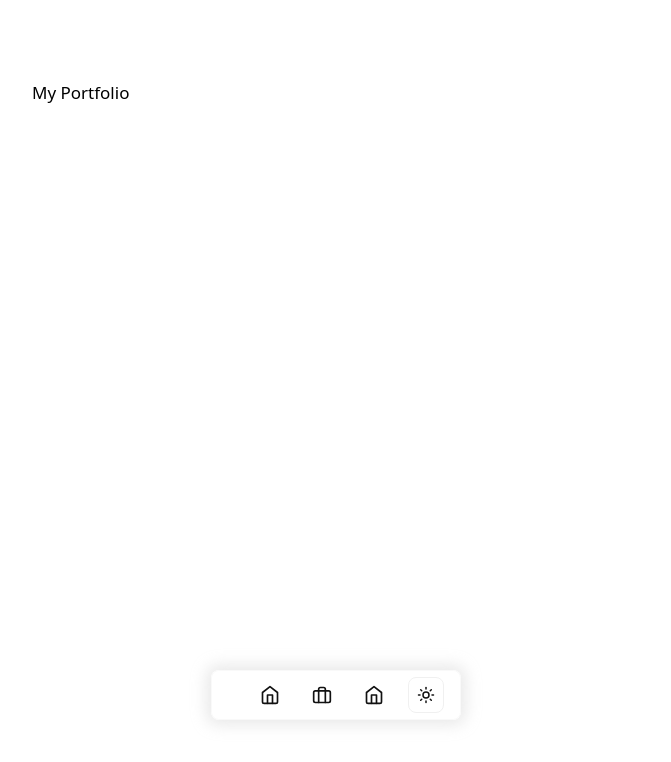
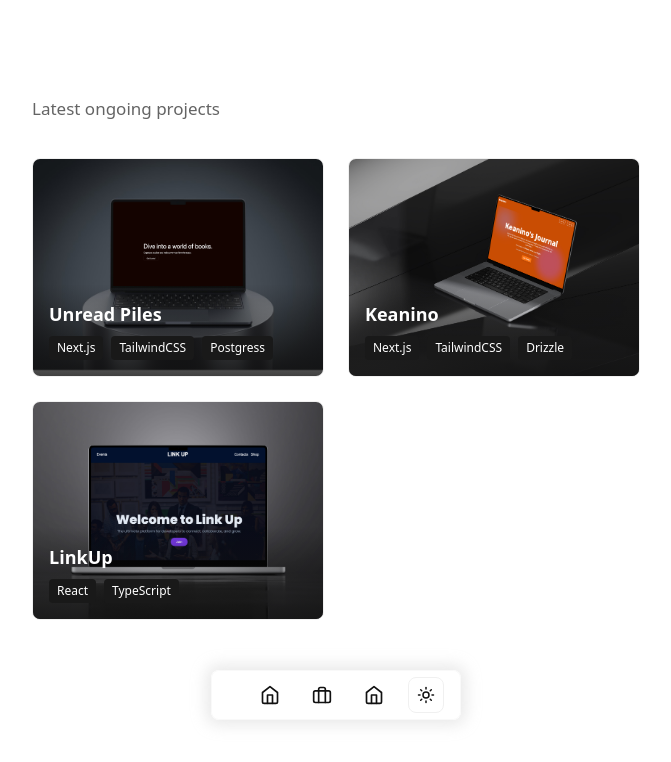
Before and after one commit to JosueSalazaku/portfolio-page, a Next.js app: page /portfolio in a window 1280 px wide. Shown: the top 762 px of the page, without its empty margins (304-975 px from the left). Built offline with nearby package versions, Linux system fonts and the light colour scheme.

Commit message:
refactor: update portfolio links and enhance project display in ProjectsSection

```diff
--- a/src/app/components/ProjectsSection.tsx
+++ b/src/app/components/ProjectsSection.tsx
@@ -11,7 +11,7 @@ function ProjectsSection() {
           My Portfolio
         </h1>
         <Link
-          href="/works"
+          href="/portfolio"
           className="block w-24 p-2 mb-4 text-center transition duration-300 ease-in-out border rounded-lg dark:bg-gray-dark hover:border-gray-lightmode dark:hover:border-gray-darkmode border-gray-light dark:border-gray-medium"
         >
           All works
--- a/src/app/portfolio/page.tsx
+++ b/src/app/portfolio/page.tsx
@@ -1,6 +1,91 @@
+import Image from "next/image";
+import Link from "next/link";
 
 export default function page() {
   return (
-    <div className="flex flex-col gap-5 pt-20 pb-12">My Portfolio</div>
-  )
+    <div className="flex flex-col gap-5 pt-20 pb-12">
+      <h1 className="py-4 text-gray-lightmode">Latest ongoing projects</h1>
+      {/* Portfolio Grid */}
+      <div className="grid w-full max-w-screen-lg grid-cols-1 gap-6 md:grid-cols-2 lg:grid-cols-2">
+        {/* Project Card */}
+        <Link href="portfolio/unreadpiles">
+          <div className="relative bg-gray-lightest dark:bg-gray-dark border border-gray-light dark:border-gray-medium rounded-lg overflow-hidden aspect-[4/3]">
+            <Image
+              src="/piles.png"
+              alt="Journo Project"
+              width={840}
+              height={40}
+              className="object-cover w-full h-full"
+            />
+            <div className="absolute bottom-0 left-0 right-0 p-4 bg-gradient-to-t from-black/80 via-black/40 to-transparent">
+              <h2 className="text-lg font-bold text-white">Unread Piles</h2>
+              <div className="flex flex-wrap gap-2 mt-2">
+                <span className="px-2 py-1 text-xs text-white rounded bg-gray-dark">
+                  Next.js
+                </span>
+                <span className="px-2 py-1 text-xs text-white rounded bg-gray-dark">
+                  TailwindCSS
+                </span>
+                <span className="px-2 py-1 text-xs text-white rounded bg-gray-dark">
+                  Postgress
+                </span>
+              </div>
+            </div>
+          </div>
+        </Link>
+
+        {/* Project Card */}
+        <Link href="portfolio/keanino">
+          <div className="relative bg-gray-lightest dark:bg-gray-dark border border-gray-light dark:border-gray-medium rounded-lg overflow-hidden aspect-[4/3]">
+            <Image
+              src="/keanino.jpeg"
+              alt="Journo Project"
+              width={840}
+              height={40}
+              className="object-cover w-full h-full"
+            />
+            <div className="absolute bottom-0 left-0 right-0 p-4 bg-gradient-to-t from-black/80 via-black/40 to-transparent">
+              <h2 className="text-lg font-bold text-white">Keanino</h2>
+              <div className="flex flex-wrap gap-2 mt-2">
+                <span className="px-2 py-1 text-xs text-white rounded bg-gray-dark">
+                  Next.js
+                </span>
+                <span className="px-2 py-1 text-xs text-white rounded bg-gray-dark">
+                  TailwindCSS
+                </span>
+                <span className="px-2 py-1 text-xs text-white rounded bg-gray-dark">
+                  Drizzle
+                </span>
+              </div>
+            </div>
+          </div>
+        </Link>
+
+        {/* Project Card */}
+        <Link
+          href="portfolio/linkup"
+          className="relative bg-gray-lightest dark:bg-gray-dark border border-gray-light dark:border-gray-medium rounded-lg overflow-hidden aspect-[4/3]"
+        >
+          <Image
+            src="/linkup.jpeg"
+            alt="LinkUp Project"
+            width={840}
+            height={140}
+            className="object-cover w-full h-full"
+          />
+          <div className="absolute bottom-0 left-0 right-0 p-4 bg-gradient-to-t from-black/80 via-black/40 to-transparent">
+            <h2 className="text-lg font-bold text-white">LinkUp</h2>
+            <div className="flex flex-wrap gap-2 mt-2">
+              <span className="px-2 py-1 text-xs text-white rounded bg-gray-dark">
+                React
+              </span>
+              <span className="px-2 py-1 text-xs text-white rounded bg-gray-dark">
+                TypeScript
+              </span>
+            </div>
+          </div>
+        </Link>
+      </div>
+    </div>
+  );
 }
```
